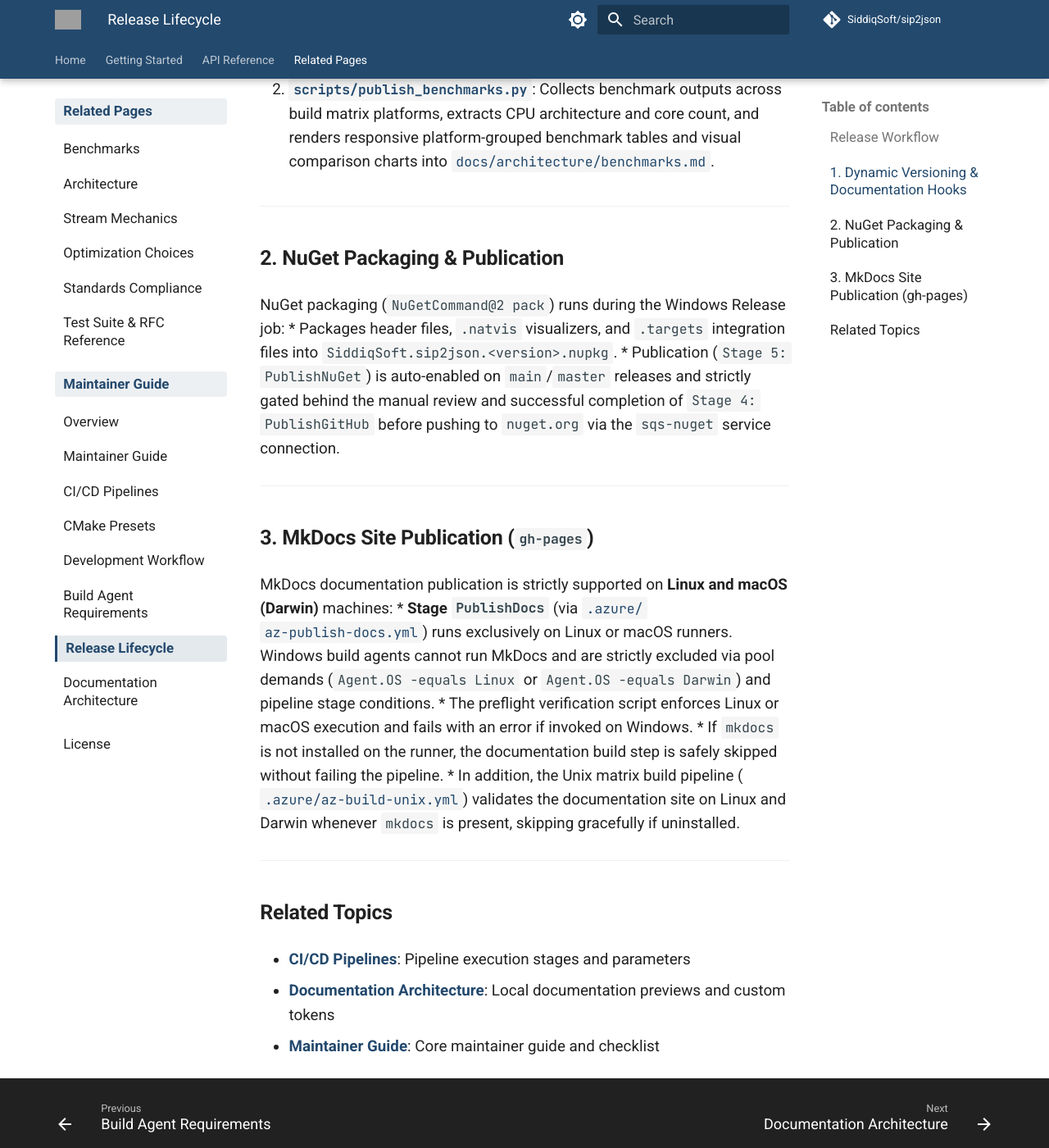
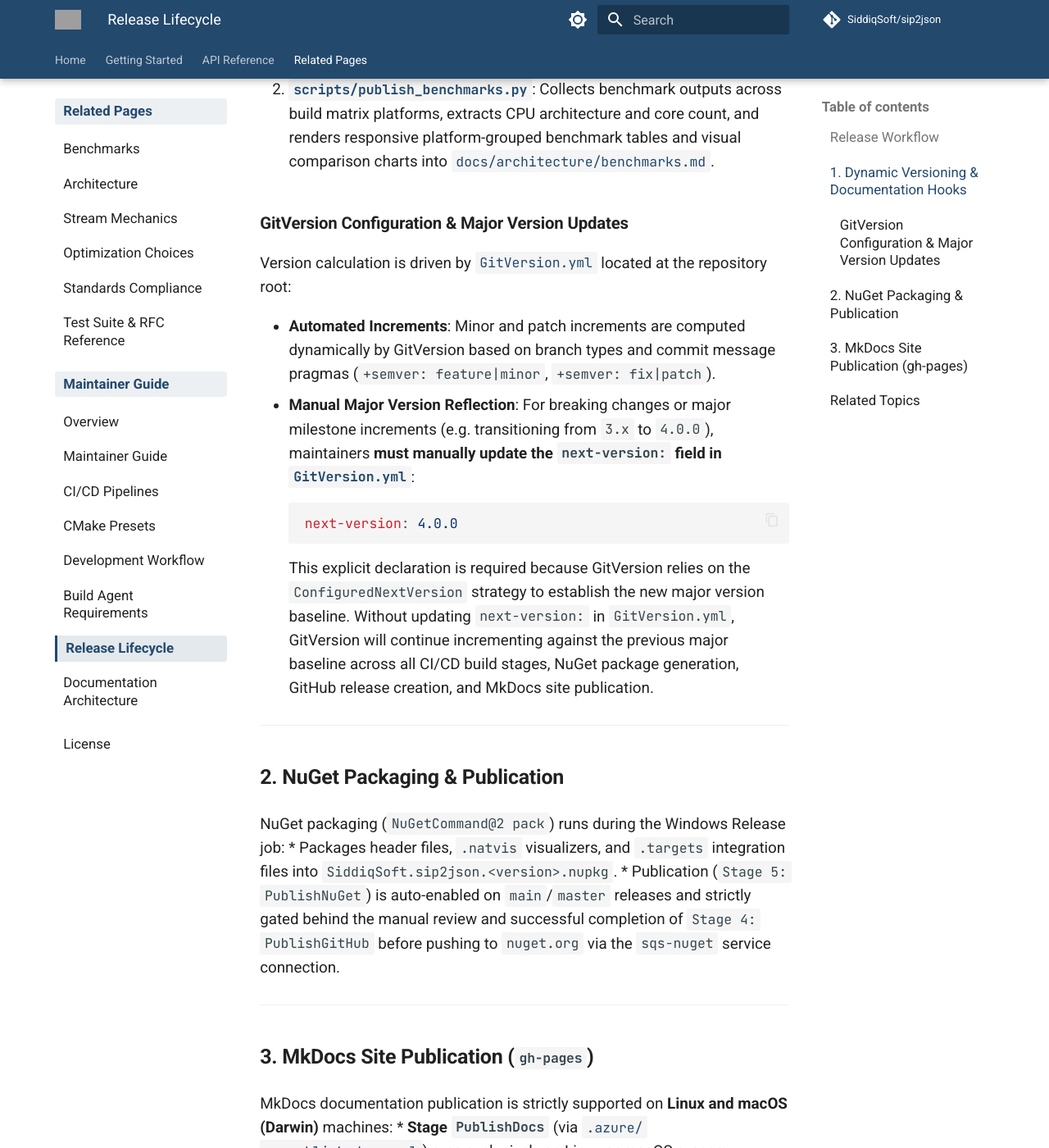
Before and after one commit to SiddiqSoft/sip2json, an MkDocs documentation site: the page built from docs/maintainers/releases.md, in a window 1280 px wide and 1400 px high, scrolled down 999 px. Shown: the whole window at 82% size. Built offline with MkDocs 1.6.1 and Material for MkDocs 9.7.7, drawn with Linux system fonts in a browser that asks for light colours; comment, search, counter and statistics services are not loaded; grey boxes are pictures that could not be loaded.

Commit message:
docs(maintainers): document manual GitVersion.yml updates for major version milestones

````diff
--- a/docs/maintainers/releases.md
+++ b/docs/maintainers/releases.md
@@ -42,6 +42,17 @@ Version computation is managed dynamically using GitVersion and custom MkDocs ho
 2. **[`scripts/publish_benchmarks.py`](https://github.com/SiddiqSoft/sip2json/blob/master/scripts/publish_benchmarks.py)**:
    Collects benchmark outputs across build matrix platforms, extracts CPU architecture and core count, and renders responsive platform-grouped benchmark tables and visual comparison charts into [`docs/architecture/benchmarks.md`](../architecture/benchmarks.md).
 
+### GitVersion Configuration & Major Version Updates
+
+Version calculation is driven by [`GitVersion.yml`](https://github.com/SiddiqSoft/sip2json/blob/master/GitVersion.yml) located at the repository root:
+
+* **Automated Increments**: Minor and patch increments are computed dynamically by GitVersion based on branch types and commit message pragmas (`+semver: feature|minor`, `+semver: fix|patch`).
+* **Manual Major Version Reflection**: For breaking changes or major milestone increments (e.g. transitioning from `3.x` to `4.0.0`), maintainers **must manually update the `next-version:` field in [`GitVersion.yml`](https://github.com/SiddiqSoft/sip2json/blob/master/GitVersion.yml)**:
+  ```yaml
+  next-version: 4.0.0
+  ```
+  This explicit declaration is required because GitVersion relies on the `ConfiguredNextVersion` strategy to establish the new major version baseline. Without updating `next-version:` in `GitVersion.yml`, GitVersion will continue incrementing against the previous major baseline across all CI/CD build stages, NuGet package generation, GitHub release creation, and MkDocs site publication.
+
 ---
 
 ## 2. NuGet Packaging & Publication
````
Also changed, not shown: docs/maintainers/maintainer_guide.md (+1 -0 lines).
